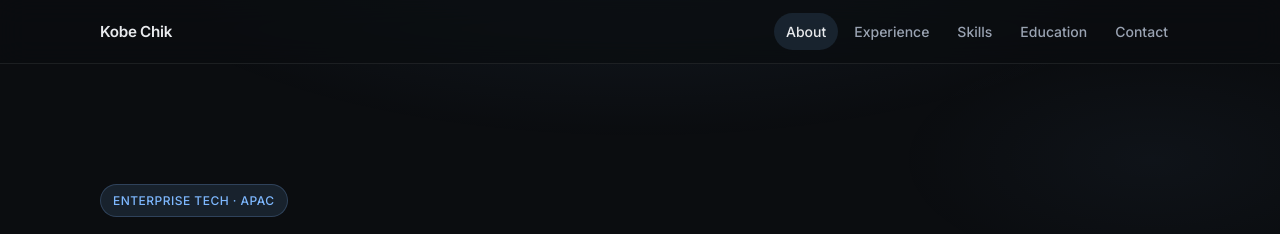
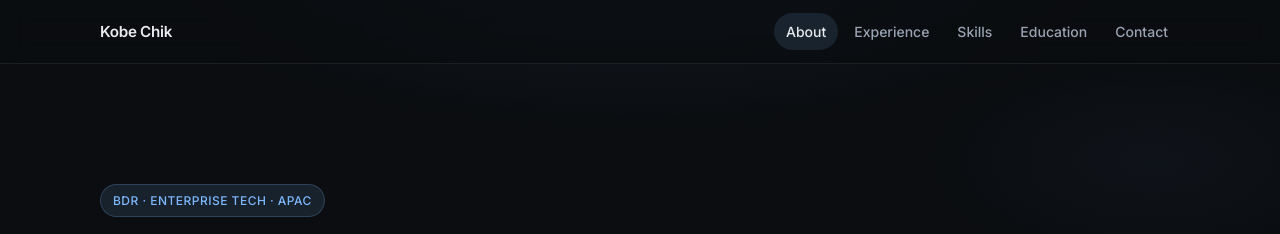
Before and after one commit to chikyuifungkobe/kobe-chik-site, a website: page index.html in a window 1280 px wide. Shown: the top 234 px of the page. Drawn offline with Linux system fonts and the light colour scheme; files whose address does not match are found by name.

Commit message:
Set hero eyebrow to BDR · Enterprise Tech · APAC.

```diff
--- a/index.html
+++ b/index.html
@@ -78,7 +78,7 @@
     <!-- Hero -->
     <section id="top" class="hero" aria-labelledby="hero-heading">
       <div class="container hero-inner">
-        <p class="eyebrow hero-enter" data-hero-step="0">Enterprise Tech · APAC</p>
+        <p class="eyebrow hero-enter" data-hero-step="0">BDR · Enterprise Tech · APAC</p>
         <h1 id="hero-heading" class="hero-enter" data-hero-step="1">Kobe Chik</h1>
         <p class="hero-role hero-enter" data-hero-step="2">BDR · Enterprise Tech · APAC (HK / TW / SG / ASEAN)</p>
         <p class="hero-location hero-enter" data-hero-step="3">Hong Kong <span class="muted">(Hong Kong PR)</span></p>
```
